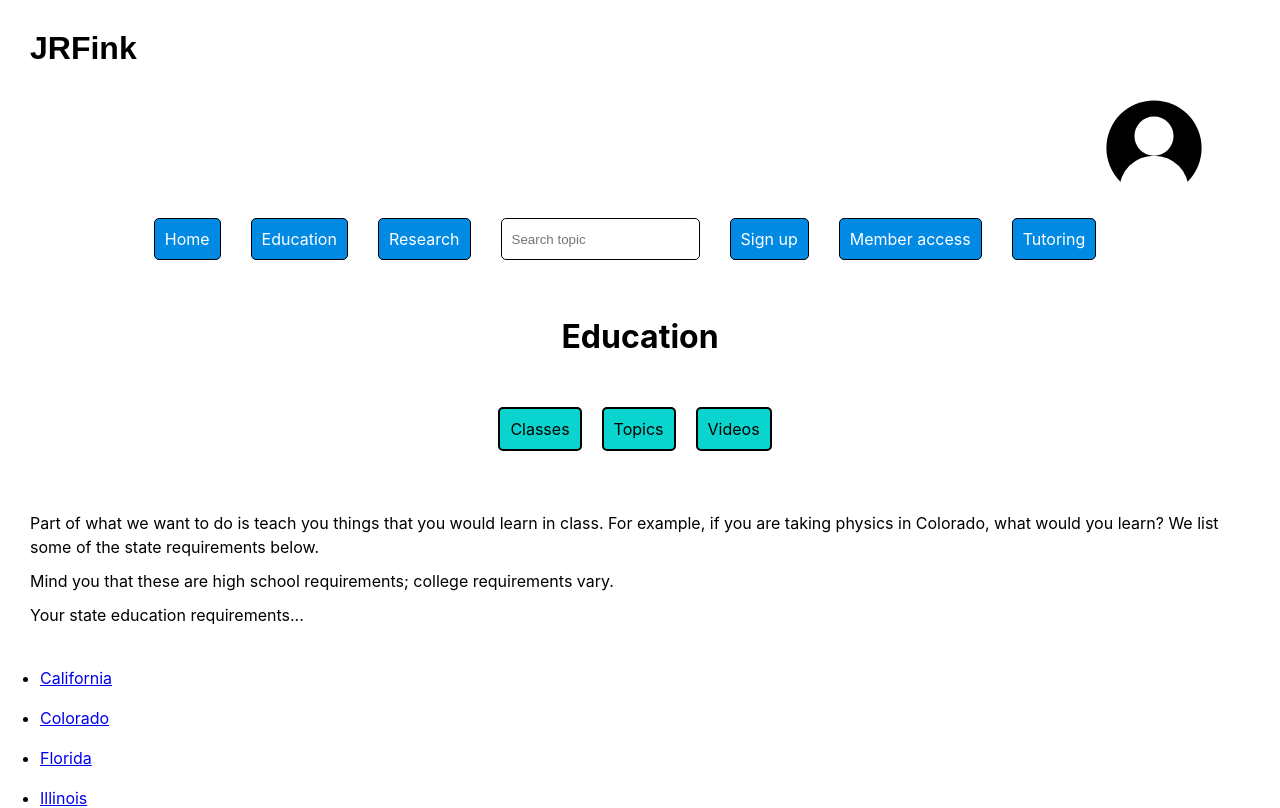
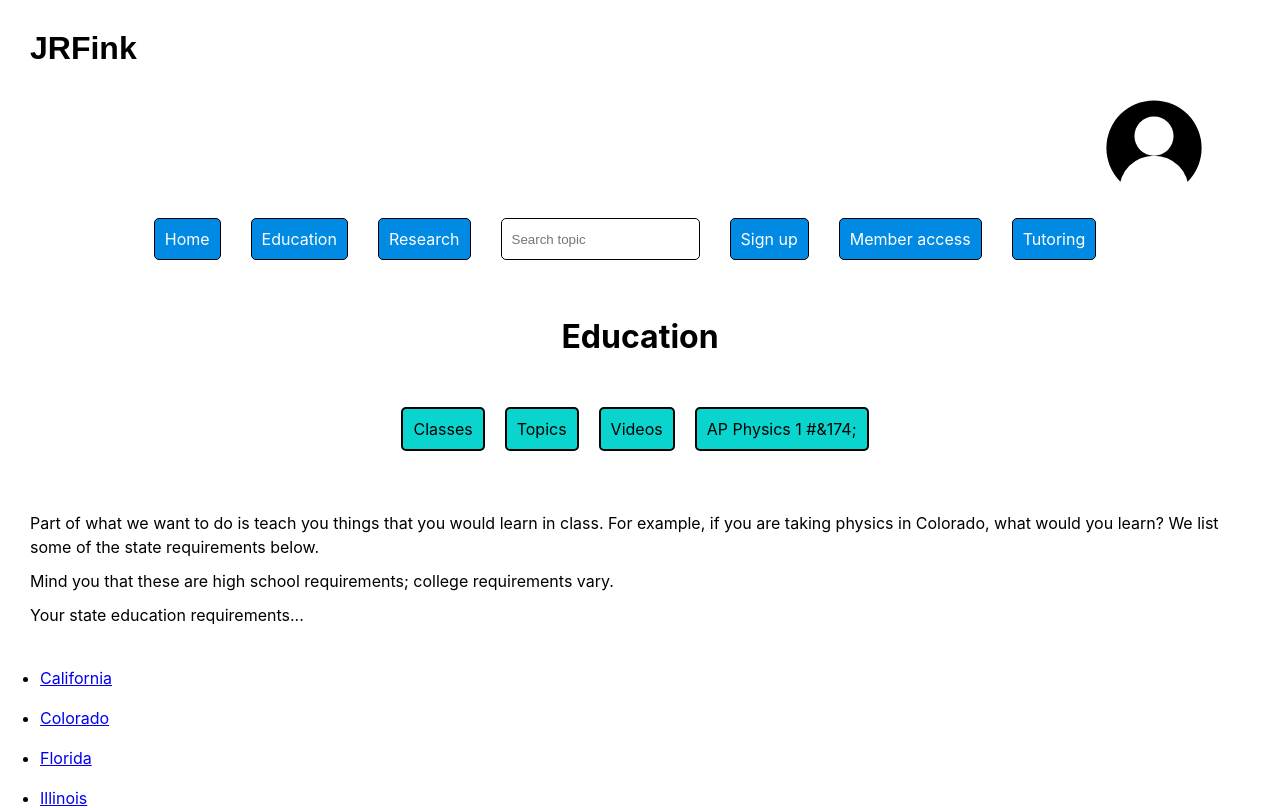
Before and after one commit to JRFink/jrfphyspagesnew, a Next.js app: page /education in a window 1280 px wide. Shown: the top 808 px of the page. Built offline with nearby package versions, Linux system fonts and the light colour scheme.

Commit message:
Update index.tsx

```diff
--- a/pages/education/index.tsx
+++ b/pages/education/index.tsx
@@ -17,6 +17,8 @@ const Education = () => {
                 <br />
                 <Link href="/education/vid" className={style.generalLink}>Videos</Link>
                 <br />
+            <a href="https://apstudents.collegeboard.org/courses/ap-physics-1-algebra-based" className={style.generalLink}>AP Physics 1 #&174;</a>
+      <br />
             </div>
             <br />
             <br />
```
